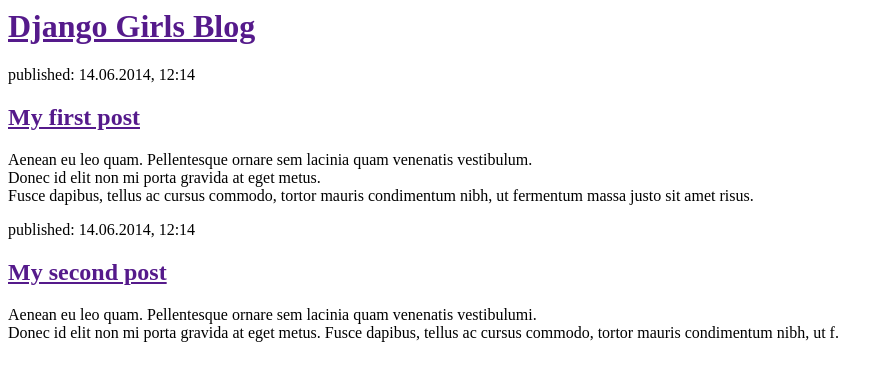
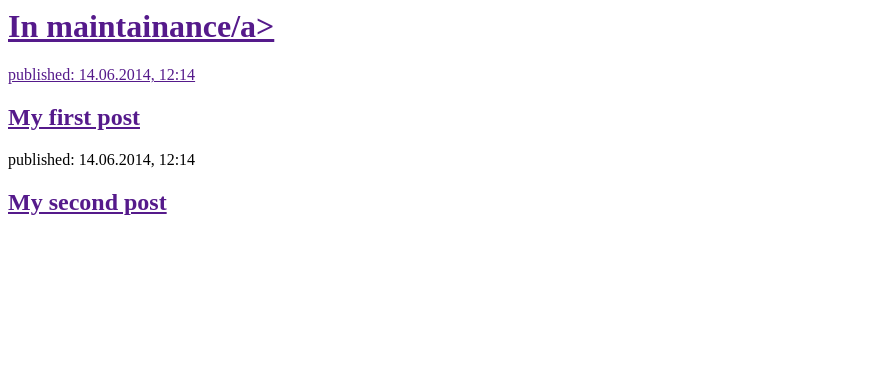
Before and after one commit to nidhinkandoth/django_myblog, a Django app: page / in a window 1280 px wide. Shown: the top 381 px of the page, without its empty margins (0-893 px from the left). Run offline with Django 3.2, Linux system fonts and the light colour scheme.

Commit message:
html changed

```diff
--- a/blog/templates/blog/post_list.html
+++ b/blog/templates/blog/post_list.html
@@ -4,19 +4,17 @@
     </head>
     <body>
         <div>
-            <h1><a href="">Django Girls Blog</a></h1>
+            <h1><a href="">In maintainance/a></h1>
         </div>
 
         <div>
             <p>published: 14.06.2014, 12:14</p>
             <h2><a href="">My first post</a></h2>
-            <p>Aenean eu leo quam. Pellentesque ornare sem lacinia quam venenatis vestibulum.<br> Donec id elit non mi porta gravida at eget metus.<br> Fusce dapibus, tellus ac cursus commodo, tortor mauris condimentum nibh, ut fermentum massa justo sit amet risus.</p>
         </div>
 
         <div>
             <p>published: 14.06.2014, 12:14</p>
             <h2><a href="">My second post</a></h2>
-            <p>Aenean eu leo quam. Pellentesque ornare sem lacinia quam venenatis vestibulumi.<br> Donec id elit non mi porta gravida at eget metus. Fusce dapibus, tellus ac cursus commodo, tortor mauris condimentum nibh, ut f.</p>
         </div>
     </body>
 </html>
```
Also changed, not shown: 2 other files.
